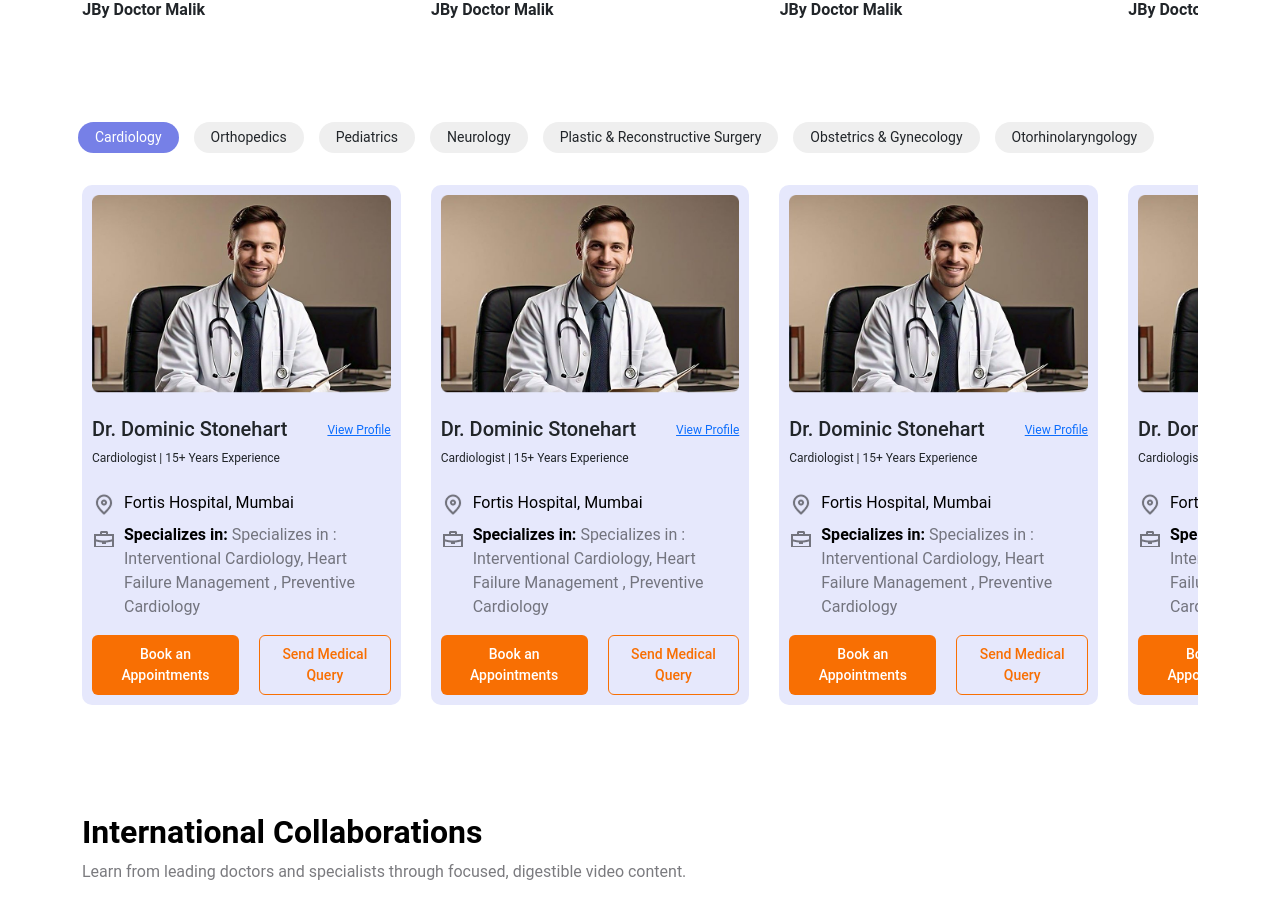
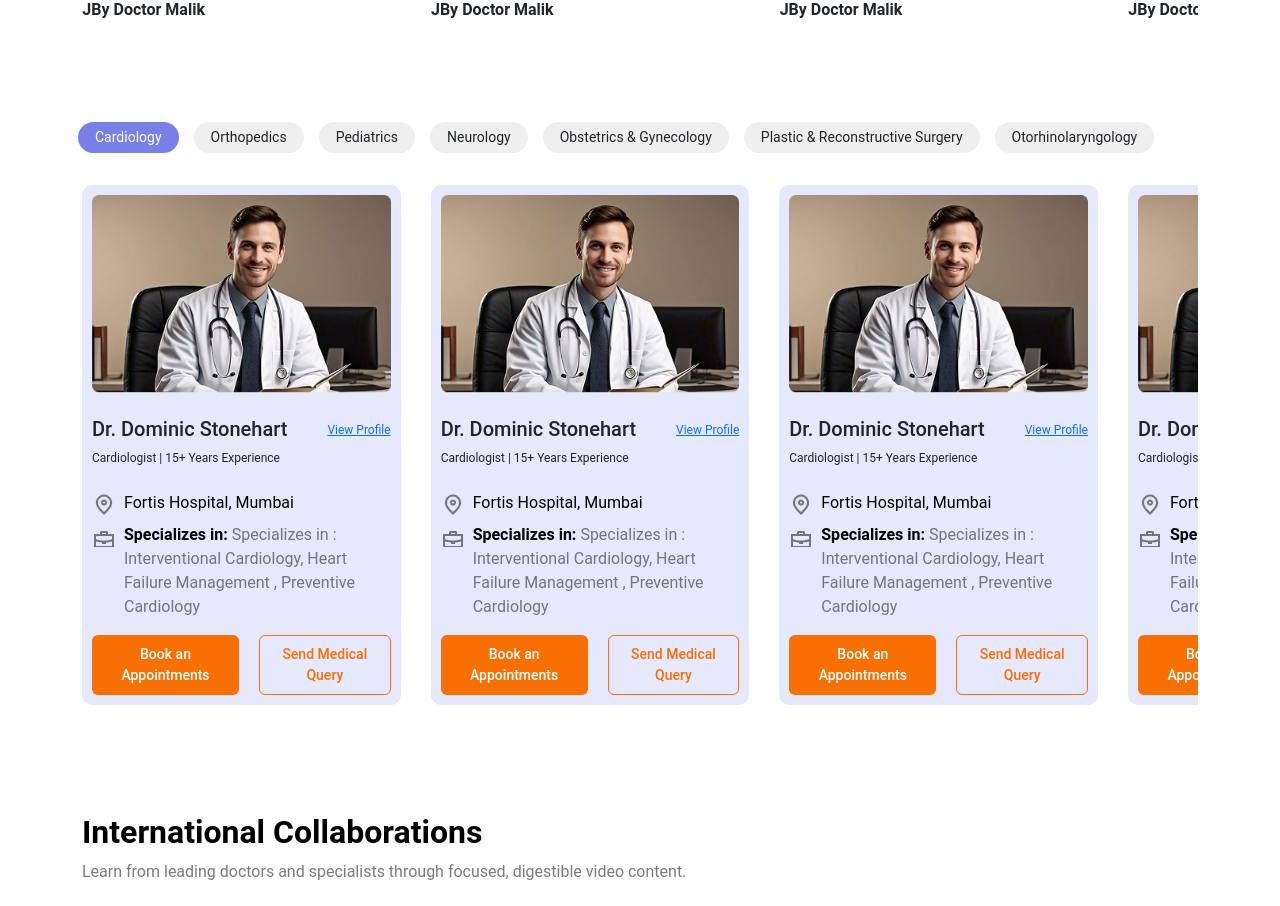
Before and after one commit to deepakkashyap1100/Bizaariocare-new, a React (Vite) app: page / in a window 1280 px wide. Shown: the part 1600-2506 px from the top of the page. Built offline with nearby package versions, Linux system fonts and the light colour scheme.

Commit message:
update 5.3

```diff
--- a/src/components/MedicalBoard.jsx
+++ b/src/components/MedicalBoard.jsx
@@ -86,6 +86,11 @@ return (
             setActiveTab('tab4')}
             >
             Neurology
+            </button>
+             <button className={` cutom-tab-style ${activeTab==='tab5' ? 'activeTab' : 'text-dark' }`} onClick={()=>
+            setActiveTab('tab5')}
+            >
+            Obstetrics & Gynecology
           </button>
           <button className={` cutom-tab-style ${activeTab==='tab7' ? 'activeTab' : 'text-dark' }`} onClick={()=>
             setActiveTab('tab7')}
@@ -93,11 +98,7 @@ return (
             Plastic & Reconstructive Surgery
           </button>
 
-          <button className={` cutom-tab-style ${activeTab==='tab5' ? 'activeTab' : 'text-dark' }`} onClick={()=>
-            setActiveTab('tab5')}
-            >
-            Obstetrics & Gynecology
-          </button>
+
 
           <button className={` cutom-tab-style ${activeTab==='tab6' ? 'activeTab' : 'text-dark' }`} onClick={()=>
             setActiveTab('tab6')}
```
